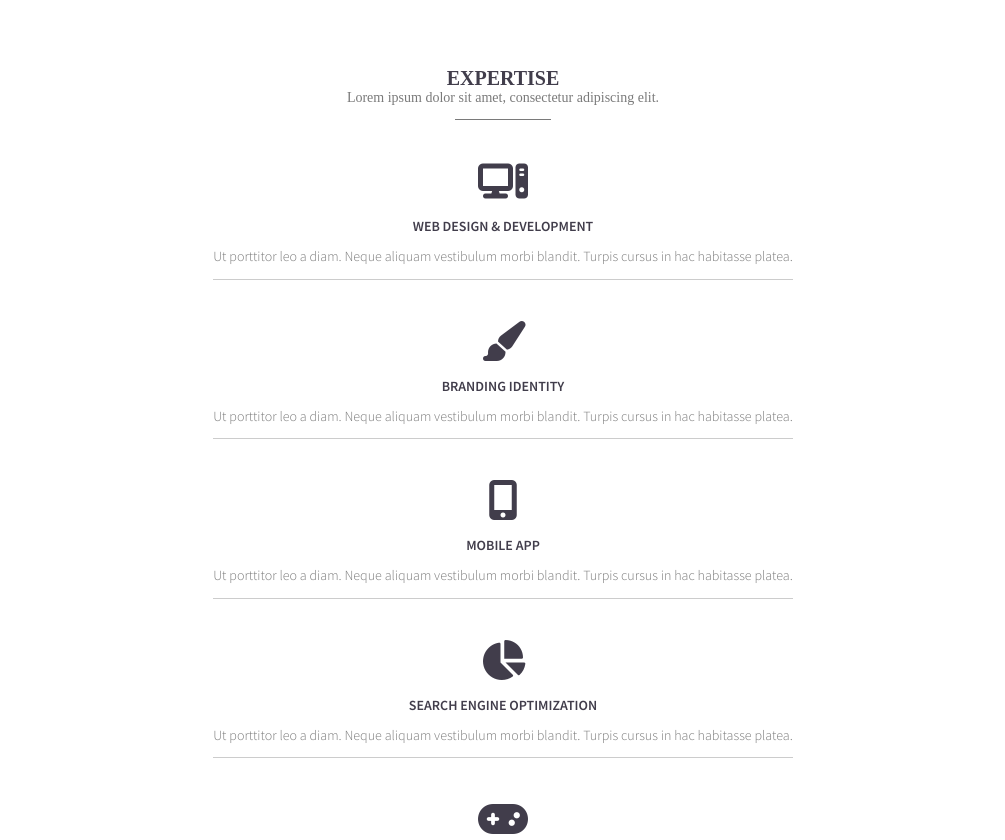
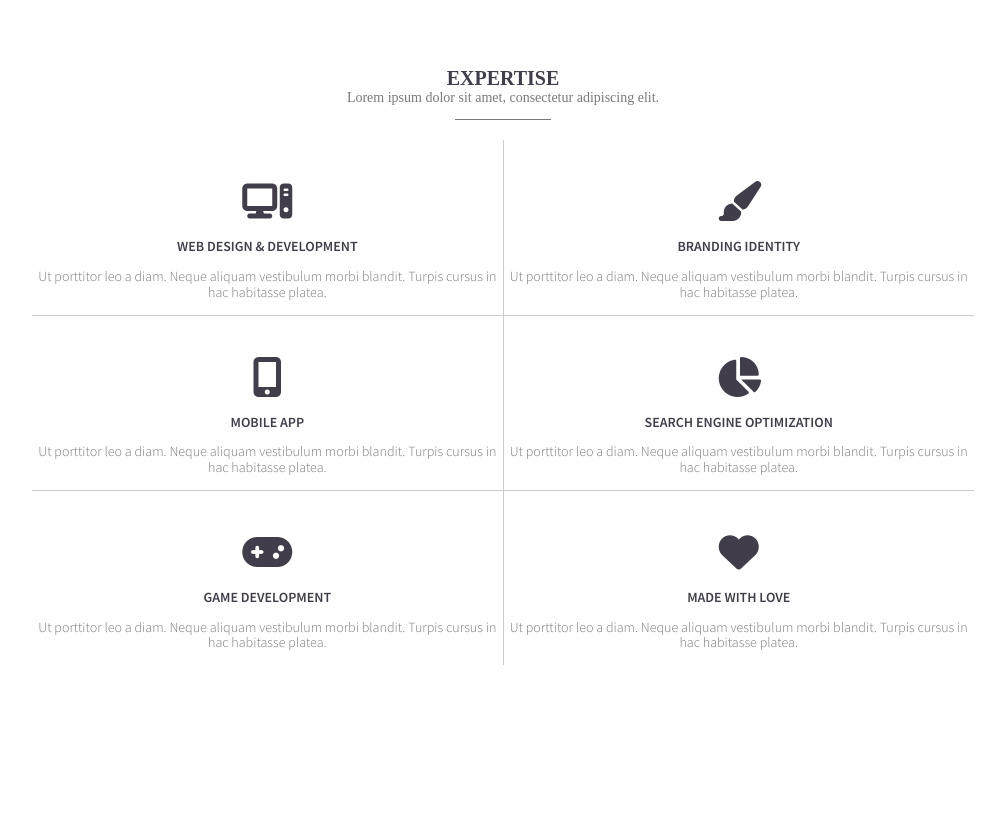
Before and after one commit to BethSims/Tajem, a website built with Parcel: page index.html in a window 1280 px wide. Shown: the part 1960-2800 px from the top of the page, without its empty margins (137-1142 px from the left). Built offline with nearby package versions, Linux system fonts and the light colour scheme; a web font is replaced by a local one.

Commit message:
Added tablet styles to Expertise section

```diff
--- a/css/main.css
+++ b/css/main.css
@@ -147,6 +147,7 @@ address {
   width: 10%;
   height: 0;
   border-top: solid 1px #7a7a7a;
+  margin-bottom: 20px;
 }
 
 .clear-button {
@@ -424,6 +425,22 @@ h1 {
     max-width: 640px;
     margin: 100px 0;
   }
+
+  /*Expertise Area Styles*/
+
+  .expertise .expertise-items article {
+    width: 49%;
+  }
+
+  .expertise .expertise-items .left {
+    border-right: solid 1px #ccc;
+  }
+
+  .expertise .expertise-items .bottom-left {
+    border-bottom: 0;
+    border-right: solid 1px #ccc;
+  }
+
 }
 
 @media only screen and (min-width: 1200px) {
--- a/index.html
+++ b/index.html
@@ -126,7 +126,7 @@
               Turpis cursus in hac habitasse platea.
             </p>
           </article>
-          <article class="middle right center">
+          <article class="middle center">
             <p class="fontawesome-icon"><i class="fa-solid fa-paintbrush"></i></p>
             <p class="expertise-item-title">Branding Identity</p>
             <p class="expertise-item-description">Ut porttitor leo a diam. Neque aliquam vestibulum morbi blandit.
@@ -140,21 +140,21 @@
               Turpis cursus in hac habitasse platea.
             </p>
           </article>
-          <article class="middle right">
+          <article class="middle">
             <p class="fontawesome-icon"><i class="fa-solid fa-chart-pie"></i></p>
             <p class="expertise-item-title">Search Engine Optimization</p>
             <p class="expertise-item-description">Ut porttitor leo a diam. Neque aliquam vestibulum morbi blandit.
               Turpis cursus in hac habitasse platea.
             </p>
           </article>
-          <article class="middle left center">
+          <article class="middle bottom-left center">
             <p class="fontawesome-icon"><i class="fa-solid fa-gamepad"></i></p>
             <p class="expertise-item-title">Game Development</p>
             <p class="expertise-item-description">Ut porttitor leo a diam. Neque aliquam vestibulum morbi blandit.
               Turpis cursus in hac habitasse platea.
             </p>
           </article>
-          <article class="bottom right">
+          <article class="bottom">
             <p class="fontawesome-icon"><i class="fa-solid fa-heart"></i></p>
             <p class="expertise-item-title">Made with Love</p>
             <p class="expertise-item-description">Ut porttitor leo a diam. Neque aliquam vestibulum morbi blandit.
```
